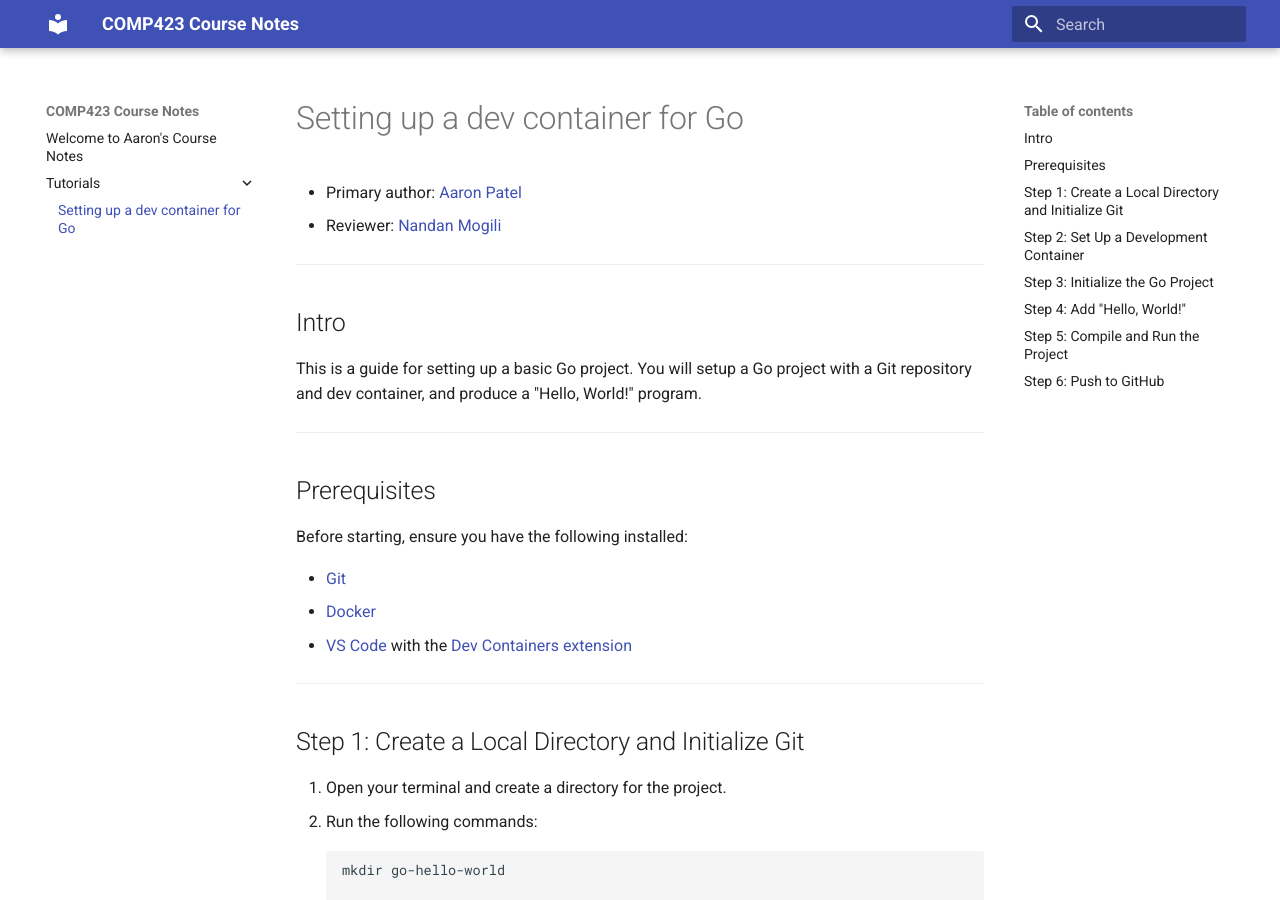
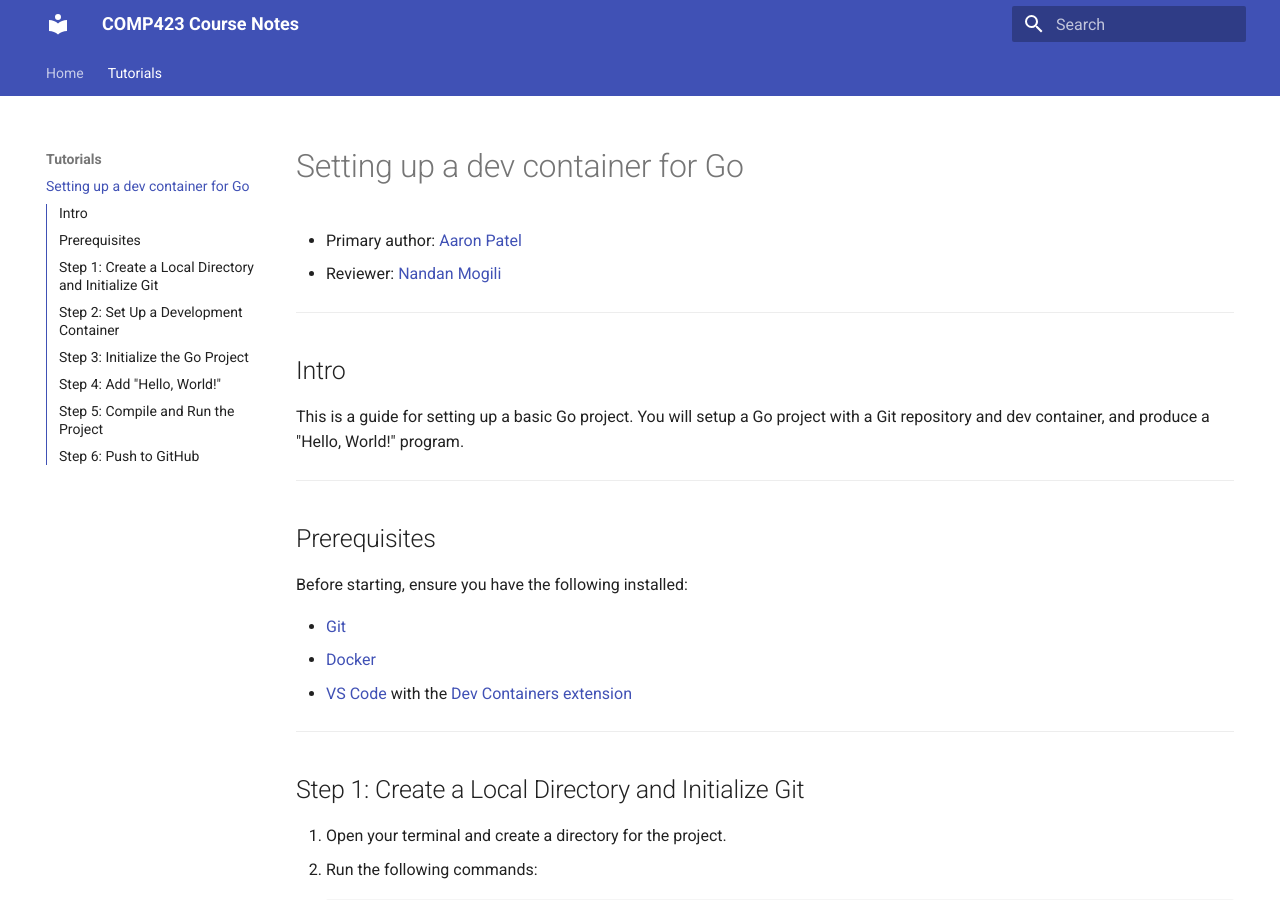
Before and after one commit to arpatell/comp423-course-notes, an MkDocs documentation site: the page built from docs/tutorials/go-setup.md, in a window 1280 px wide and 900 px high. Built offline with MkDocs 1.6.1 and Material for MkDocs 9.7.7, drawn with Linux system fonts in a browser that asks for light colours.

Commit message:
made some ui changes

```diff
--- a/mkdocs.yml
+++ b/mkdocs.yml
@@ -1,3 +1,18 @@
 site_name: COMP423 Course Notes
 theme:
   name: material
+  features:
+    - navigation.instant
+    - navigation.tabs
+    - search.highlight
+    - toc.integrate
+
+nav:
+  - Home: index.md
+  - Tutorials:
+      - Setting up a dev container for Go: tutorials/go-setup.md
+
+extra:
+  social:
+    - icon: fontawesome/brands/github
+      link: https://github.com/arpatell
```
Also changed, not shown: docs/index.md (+1 -1 lines).
